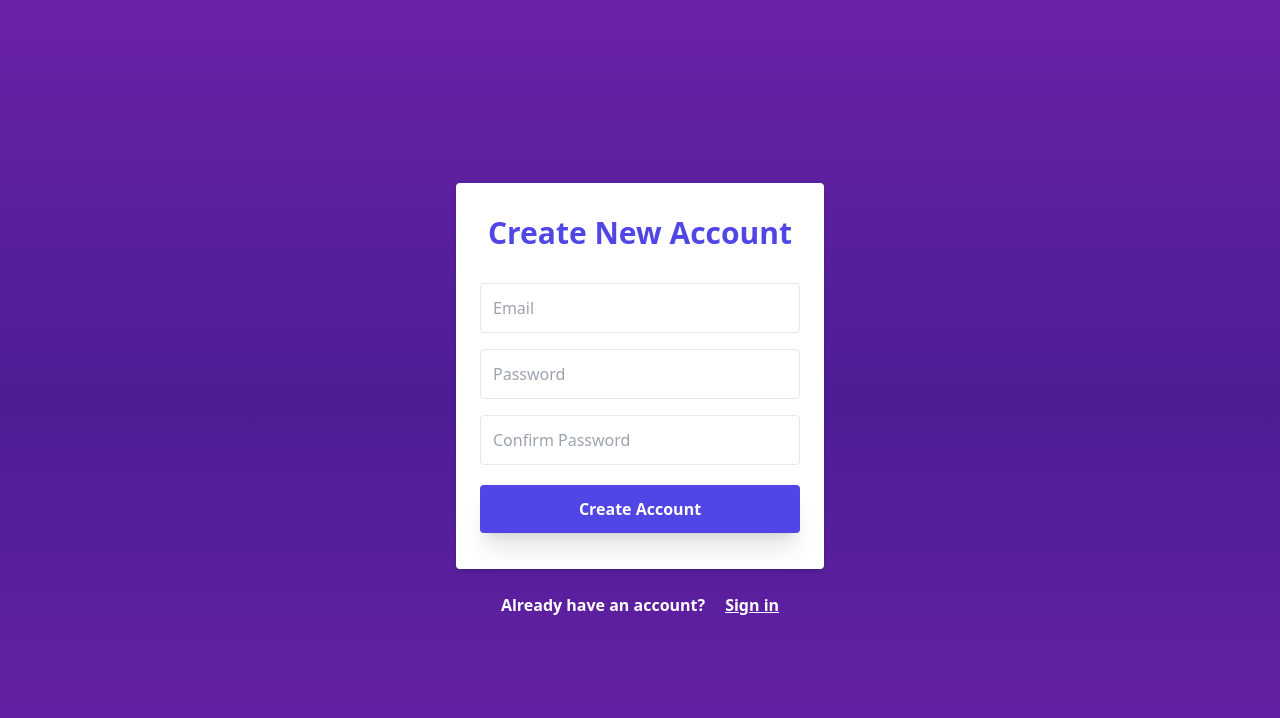
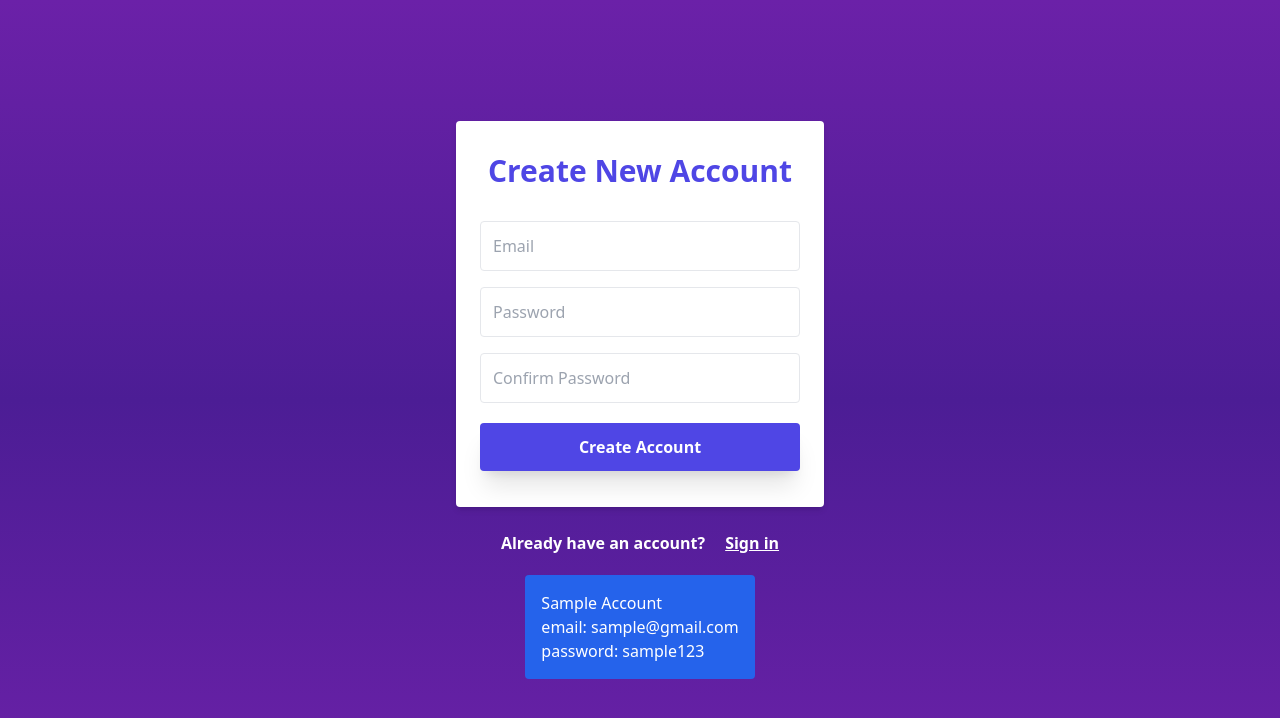
Before and after one commit to sahilahluwalia/sahil-frontend-dobby, a React (Create React App) app: page /signup in a window 1280 px wide. Shown: the top 718 px of the page. Built offline with nearby package versions, Linux system fonts and the light colour scheme; the HTML template or start-up script is replaced by a standard one.

Commit message:
add: sign in account on login page

```diff
--- a/src/pages/Signuppage.jsx
+++ b/src/pages/Signuppage.jsx
@@ -135,6 +135,11 @@ export const Signuppage = () => {
               <p className="underline hover:text-gray-200">Sign in</p>
             </Link>
           </div>
+          <div className="box mt-5 bg-blue-600 p-4 rounded text-white">
+            <p>Sample Account</p>
+            <p>email: sample@gmail.com</p>
+            <p>password: sample123</p>
+          </div>
         </div>
       </div>
     </>
```
